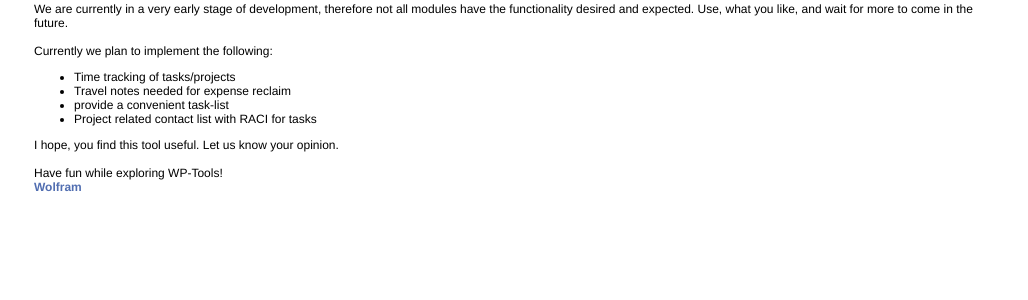
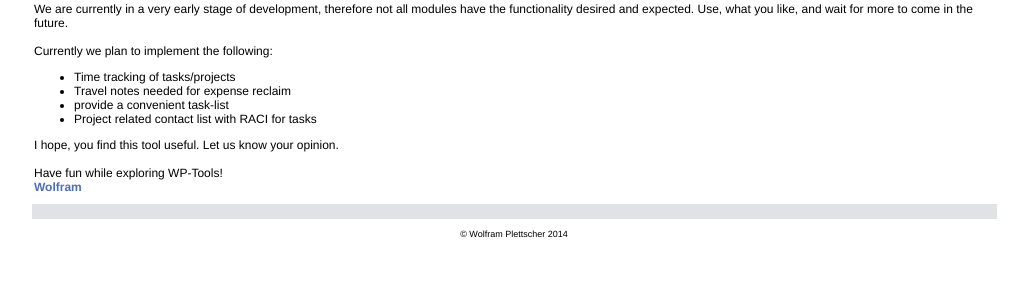
Before and after one commit to wopl/wptools, a PHP site: page / in a window 1280 px wide. Shown: the part 318-618 px from the top of the page, without its empty margins (126-1154 px from the left). Run offline with PHP 8.4, Linux system fonts and the light colour scheme; a user stored in the database is signed in.

Commit message:
add kicker box; small corrections

```diff
--- a/css/style.css
+++ b/css/style.css
@@ -46,7 +46,7 @@ body {
 /*
 	margin-bottom: 10px;
 	padding: 10px 10px 10px 10px;
-	background-color: #FFFFFF;
+	background-color: #488FFF;
 */
   font-size: 12px;
 /*  line-height: 27px; */
@@ -55,17 +55,37 @@ body {
 /*  text-shadow: 0 1px 0 rgba(255, 255, 255, 0.4); */
 }
 
+#kicker {
+	margin-left: auto;
+	margin-right: auto;
+	width: 960px;
+	height: 10px;
+/*
+    margin-top: 2px;
+	margin-bottom: 2px;
+*/
+	text-align: left;
+	font-size: 12;
+	font-weight:bold;
+    padding: 0px 0px 5px 5px;
+	background-color: #e1e2e6;
+/*	color: #516eb1; */
+	color: #a80329;
+}
+
 #footer {
 	margin-left: auto;
 	margin-right: auto;
-	width: 980px;
+	width: 960px;
 	height: 10px;
     margin-top: 10px;
 	margin-bottom: 10px;
 	text-align: center;
 	font-size: 9;
-	color: #FFFFFF;
-
+/*
+	background-color: #388088;
+	color: #FF0FFF;
+*/
 }
 
 h1 {
--- a/home.php
+++ b/home.php
@@ -1,8 +1,12 @@
 <!-- ---------------------------------------------------------------------------- -->
 <!--                                                                              -->
-<!-- home.php                                      (c) Wolfram Plettscher 10/2014 -->
+<!-- home.php                                      (c) Wolfram Plettscher 11/2014 -->
 <!--                                                                              -->
 <!-- ---------------------------------------------------------------------------- -->
+
+<?php
+	$_SESSION['kicker'] = "";
+?>
 
 <h1>WP-Tools Landing Page</h1>
 <h3>Dear user,</h3>
--- a/index.php
+++ b/index.php
@@ -58,6 +58,9 @@ if (isset ($_GET["section"]))
             </div>
 
         </div>
+        <div id="kicker">
+            <?php echo $_SESSION['kicker']; ?>
+        </div>
 
         <div id="footer">
             &copy; Wolfram Plettscher 2014
--- a/login.php
+++ b/login.php
@@ -43,6 +43,7 @@ if ($_SERVER['REQUEST_METHOD'] == 'POST') {
 		$_SESSION['welcome'] = "Welcome " . "{$result->firstname}" . " {$result->lastname}";
 		$_SESSION['userid'] = "{$result->id}";
 		$_SESSION['usershort'] = $user;
+		$_SESSION['kicker'] = "";
 
 		// get group rights
 		$query = $mysqli->query ("SELECT groupshort
--- a/projsel.php
+++ b/projsel.php
@@ -105,6 +105,5 @@ echo "</form>";
 ?>
 
 <?php
-$result->close();
-$mysqli -> close();
+$mysqli->close();
 ?>
--- a/travel.php
+++ b/travel.php
@@ -161,6 +161,5 @@ echo "</table><br /><br />";
 </form>
 
 <?php
-$result->close();
-$mysqli -> close();
+$mysqli->close();
 ?>
--- a/user.php
+++ b/user.php
@@ -129,6 +129,5 @@ echo "</table><br /><br />";
 </form>
 
 <?php
-$result->close();
-$mysqli -> close();
+$mysqli->close();
 ?>
```
